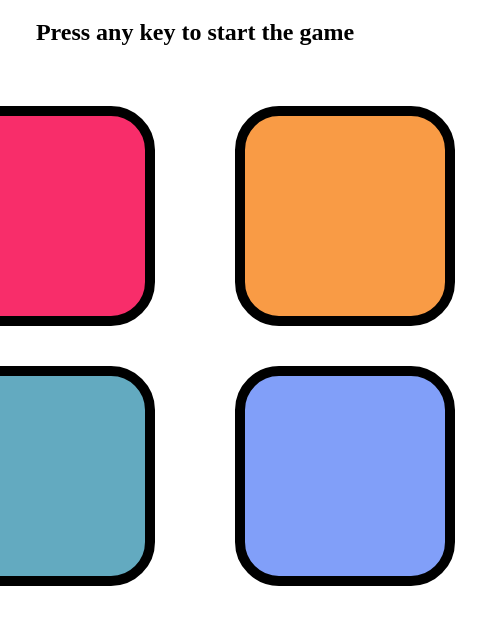
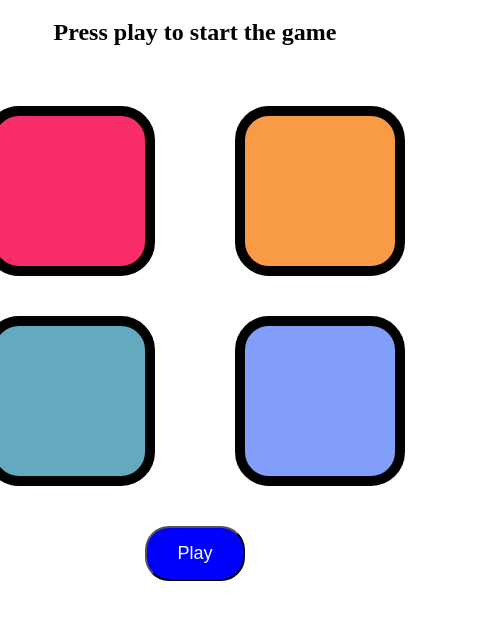
Before and after one commit to piyush1645/Simon-Says-Test-Your-Memory-, a plain HTML site: page SIMON.html in a window 390 px wide. Shown: the part 61-686 px from the top of the page, 495 px wide, since content can reach past the window. Drawn offline with Linux system fonts and the light colour scheme.

Commit message:
now this game for mobile and pc both

```diff
--- a/SIMON.html
+++ b/SIMON.html
@@ -5,22 +5,25 @@
     <meta name="viewport" content="width=device-width, initial-scale=1.0">
     <title>Document</title>
     <link rel="stylesheet" href="simon.css">
+
 </head>
 <body>
     <h1>simon says Game</h1>
-    <h2>Press any key to start the game</h2>
+    <h2>Press play to start the game</h2>
 
 
     <div class="button-container">
         <div class="line-1">
-            <div class="btn red" type="button" id="red"> </div>
-            <div class="btn green" type="button" id="green"> </div>
+            <div class="btn4 red" type="button" id="red"> </div>
+            <div class="btn4 green" type="button" id="green"> </div>
         </div>
         <div class="line-2">
-            <div class="btn yellow" type="button" id="yellow"> </div>
-            <div class="btn purple" type="button" id="purple"> </div>
+            <div class="btn4 yellow" type="button" id="yellow"> </div>
+            <div class="btn4 purple" type="button" id="purple"> </div>
         </div>
     </div>
+    <div class="start_button_div"><button type="button" class="btn btn-primary start_button" id ="start_button">Play</button></div>
     <script src="app.js"></script>
+
 </body>
 </html>
--- a/app.js
+++ b/app.js
@@ -5,7 +5,8 @@ let btns=["yellow","red","green","purple"];
 
 let started=false;
 let level=0;
-document.addEventListener("keypress",function(){
+let start_button=document.querySelector(".start_button");
+start_button.addEventListener("click",function(){
    if(started==false){
     console.log ("strat");
     started=true;
@@ -43,7 +44,7 @@ function checkAns(idx){
         }
         console.log("same value");
     }else{
-        h2.innerHTML=`Game Over!! Your score was <b>${level}</b> <br>Press any key to start`;
+        h2.innerHTML=`Game Over!! Your score was <b>${level}</b> <br>Press Play button to start`;
         document.querySelector("body").style.backgroundColor="red";
         setTimeout(function(){
             document.querySelector("body").style.backgroundColor="white";
@@ -62,9 +63,9 @@ function btnPress(){
     let idx =level-1;
     checkAns(userSeq.length-1);
 }
-let allbtn=document.querySelectorAll(".btn");
-for (btn of allbtn){
-    btn.addEventListener("click",btnPress);
+let allbtn=document.querySelectorAll(".btn4");
+for (btn4 of allbtn){
+    btn4.addEventListener("click",btnPress);
 }
 
 function reset(){
--- a/simon.css
+++ b/simon.css
@@ -1,12 +1,21 @@
 body{
     text-align: center;
 }
-.btn{
+.btn4{
     height: 200px;
     width: 200px;
     border-radius: 20%;
     border: 10px solid black;
     margin: 2.5rem;
+}
+@media(width<600px){
+    .btn4{
+        height: 150px;
+        width: 150px;
+        border-radius: 20%;
+        border: 10px solid black;
+        margin: 2.5rem;
+    }
 }
 .button-container{
     display: flex;
@@ -31,3 +40,15 @@ body{
 .userflash{
     background-color: green;
 }
+/* start button */
+.start_button{
+    color: rgb(255, 255, 255);
+    font-size: large;
+    background-color: blue;
+    border-radius: 1.5rem;
+    padding-top: 15px;
+    padding-bottom: 15px;
+    padding-left: 30px;
+    padding-right: 30px;
+
+}
```
